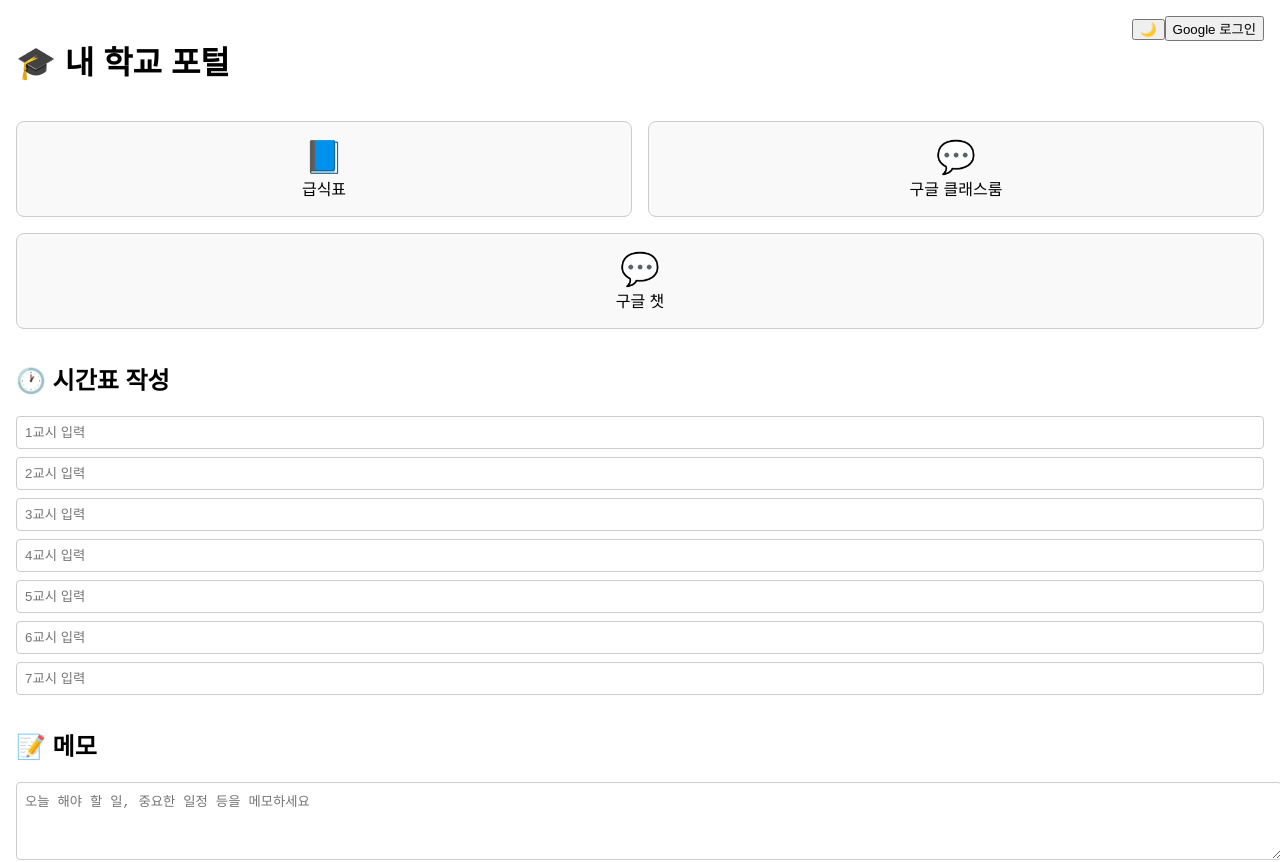
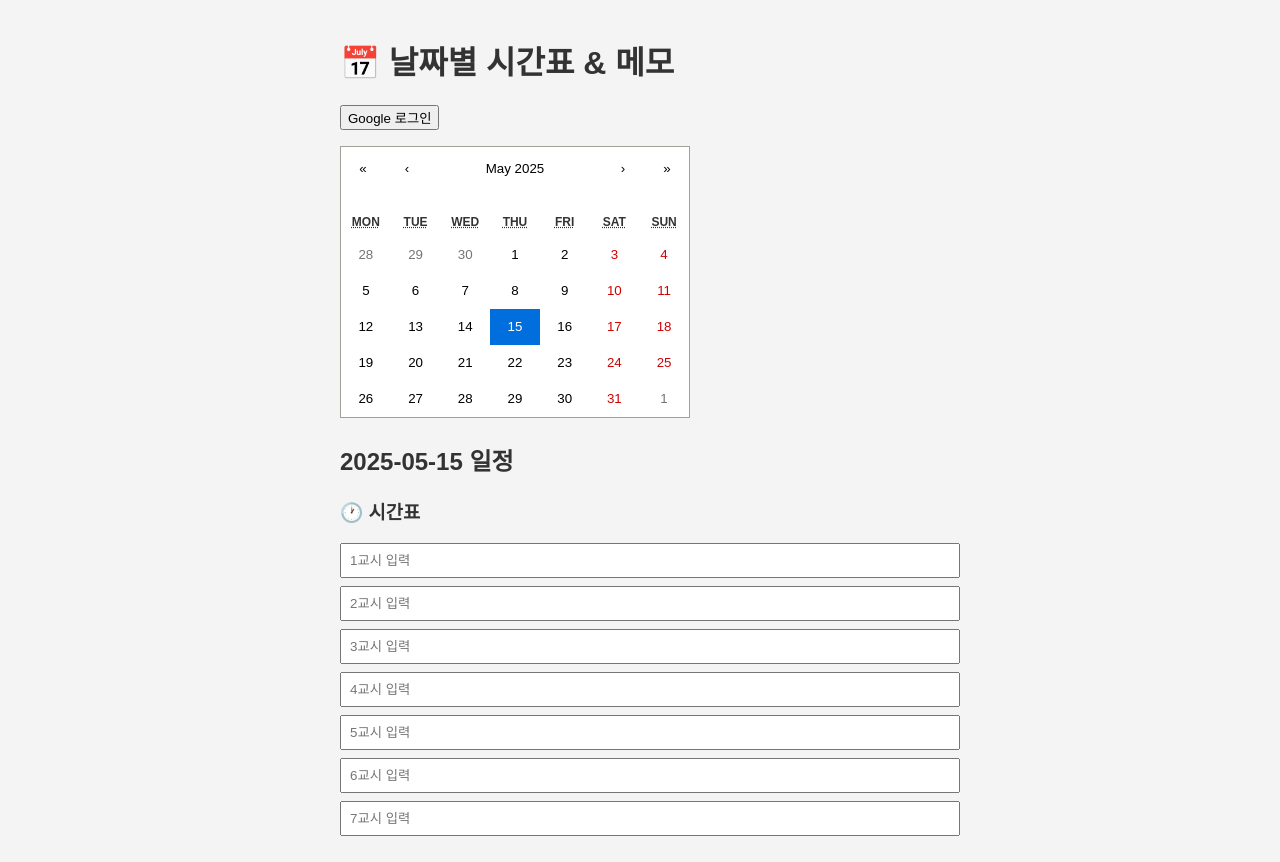
Before and after one commit to Conlin080110/final, a React (Create React App) app: page / in a window 1280 px wide. Shown: the top 862 px of the page. Built offline with nearby package versions, Linux system fonts and the light colour scheme.

Commit message:
Add files via upload

```diff
--- a/package.json
+++ b/package.json
@@ -1,12 +1,13 @@
 {
-  "name": "school-portal-7period",
+  "name": "school-portal-calendar",
   "version": "1.0.0",
   "private": true,
   "dependencies": {
     "firebase": "^9.0.0",
     "react": "^18.2.0",
     "react-dom": "^18.2.0",
-    "react-scripts": "5.0.1"
+    "react-scripts": "5.0.1",
+    "react-calendar": "^3.8.0"
   },
   "scripts": {
     "start": "react-scripts start",
--- a/public/index.html
+++ b/public/index.html
@@ -1,10 +1,10 @@
 
 <!DOCTYPE html>
-<html lang="en">
+<html lang="ko">
   <head>
     <meta charset="UTF-8" />
     <meta name="viewport" content="width=device-width, initial-scale=1.0"/>
-  <title>School Portal</title>
+    <title>School Portal Calendar</title>
   </head>
   <body>
     <div id="root"></div>
--- a/src/App.jsx
+++ b/src/App.jsx
@@ -1,127 +1,110 @@
 
-import { useState, useEffect } from "react";
+import { useEffect, useState } from "react";
+import Calendar from "react-calendar";
+import 'react-calendar/dist/Calendar.css';
 import {
   auth, db, provider, signInWithPopup, signOut, doc, getDoc, setDoc
 } from "./firebase";
 
 export default function App() {
   const [user, setUser] = useState(null);
+  const [selectedDate, setSelectedDate] = useState(new Date());
   const [note, setNote] = useState("");
   const [timetable, setTimetable] = useState(Array(7).fill(""));
-  const [darkMode, setDarkMode] = useState(false);
 
-  useEffect(() => {
-    const storedNote = localStorage.getItem("note");
-    const storedTimetable = JSON.parse(localStorage.getItem("timetable") || "[]");
-    setNote(storedNote || "");
-    setTimetable(storedTimetable.length === 7 ? storedTimetable : Array(7).fill(""));
-  }, []);
+  const formatDate = (date) =>
+    date.toISOString().split("T")[0]; // yyyy-mm-dd
 
-  useEffect(() => {
-    localStorage.setItem("note", note);
-  }, [note]);
+  const loadData = async (date) => {
+    if (!user) return;
+    const key = formatDate(date);
+    const ref = doc(db, "users", user.uid, "calendar", key);
+    const snap = await getDoc(ref);
+    if (snap.exists()) {
+      const data = snap.data();
+      setNote(data.note || "");
+      setTimetable(data.timetable || Array(7).fill(""));
+    } else {
+      setNote("");
+      setTimetable(Array(7).fill(""));
+    }
+  };
 
-  useEffect(() => {
-    localStorage.setItem("timetable", JSON.stringify(timetable));
-  }, [timetable]);
+  const saveData = async () => {
+    if (!user) return;
+    const key = formatDate(selectedDate);
+    const ref = doc(db, "users", user.uid, "calendar", key);
+    await setDoc(ref, {
+      note,
+      timetable
+    });
+    alert("✅ 저장되었습니다!");
+  };
 
   const handleLogin = async () => {
-    try {
     const result = await signInWithPopup(auth, provider);
     setUser(result.user);
-      const userDoc = await getDoc(doc(db, "users", result.user.uid));
-      if (userDoc.exists()) {
-        const data = userDoc.data();
-        setNote(data.note || "");
-        setTimetable(data.timetable || Array(7).fill(""));
-      }
-    } catch (err) {
-      alert("로그인 실패: 팝업 차단을 해제했는지 확인해주세요.");
-    }
+    loadData(selectedDate);
   };
 
   const handleLogout = async () => {
     await signOut(auth);
     setUser(null);
+    setNote("");
+    setTimetable(Array(7).fill(""));
   };
 
-  const saveToCloud = async () => {
-    if (!user) return;
-    await setDoc(doc(db, "users", user.uid), {
-      note,
-      timetable
-    });
-    alert("☁️ 클라우드에 저장 완료!");
+  const onDateChange = (date) => {
+    setSelectedDate(date);
+    loadData(date);
   };
 
+  useEffect(() => {
+    if (user) loadData(selectedDate);
+  }, [user]);
+
   return (
-    <div style={{
-      backgroundColor: darkMode ? '#1a1a1a' : '#ffffff',
-      color: darkMode ? '#ffffff' : '#000000',
-      minHeight: '100vh',
-      padding: '1rem'
-    }}>
-      <div style={{ display: 'flex', justifyContent: 'space-between', marginBottom: '1rem' }}>
-        <h1>🎓 내 학교 포털</h1>
-        <div>
-          <button onClick={() => setDarkMode(!darkMode)}>{darkMode ? "☀️" : "🌙"}</button>
+    <div style={{ padding: "1rem", maxWidth: "600px", margin: "0 auto" }}>
+      <h1>📅 날짜별 시간표 & 메모</h1>
+      <div style={{ marginBottom: "1rem" }}>
         {user ? (
           <button onClick={handleLogout}>로그아웃</button>
         ) : (
           <button onClick={handleLogin}>Google 로그인</button>
         )}
       </div>
-      </div>
 
-      <div style={{ display: 'flex', flexWrap: 'wrap', gap: '1rem', marginBottom: '2rem' }}>
-        {[
-          { name: "급식표", url: "https://school.koreacharts.com/school/meals/B000023143/contents.html", icon: "📘" },
-          { name: "구글 클래스룸", url: "http://classroom.google.com/?pli=1", icon: "💬" },
-          { name: "구글 챗", url: "https://mail.google.com/chat/u/0/#chat/home", icon: "💬" },
-        ].map((link, idx) => (
-          <a key={idx} href={link.url} target="_blank" rel="noopener noreferrer" style={{
-            textDecoration: 'none',
-            border: '1px solid #ccc',
-            borderRadius: '8px',
-            padding: '1rem',
-            flex: '1 0 30%',
-            textAlign: 'center',
-            backgroundColor: darkMode ? '#333' : '#f9f9f9',
-            color: darkMode ? '#fff' : '#000'
-          }}>
-            <div style={{ fontSize: '2rem' }}>{link.icon}</div>
-            <div>{link.name}</div>
-          </a>
-        ))}
-      </div>
+      <Calendar value={selectedDate} onChange={onDateChange} />
 
-      <h2>🕐 시간표 작성</h2>
-      <div style={{ display: 'grid', gap: '0.5rem', marginBottom: '2rem' }}>
+      <h2 style={{ marginTop: "1.5rem" }}>
+        {formatDate(selectedDate)} 일정
+      </h2>
+
+      <h3>🕐 시간표</h3>
       {timetable.map((item, i) => (
         <input
           key={i}
           value={item}
           onChange={(e) => {
-              const updated = [...timetable];
-              updated[i] = e.target.value;
-              setTimetable(updated);
+            const copy = [...timetable];
+            copy[i] = e.target.value;
+            setTimetable(copy);
           }}
           placeholder={`${i + 1}교시 입력`}
-            style={{ padding: '0.5rem', borderRadius: '4px', border: '1px solid #ccc' }}
+          style={{ width: "100%", marginBottom: "0.5rem", padding: "0.5rem" }}
         />
       ))}
-      </div>
 
-      <h2>📝 메모</h2>
+      <h3>📝 메모</h3>
       <textarea
-        rows={4}
         value={note}
         onChange={(e) => setNote(e.target.value)}
-        placeholder="오늘 해야 할 일, 중요한 일정 등을 메모하세요"
-        style={{ width: '100%', padding: '0.5rem', borderRadius: '4px', border: '1px solid #ccc', marginBottom: '1rem' }}
+        rows={4}
+        style={{ width: "100%", marginBottom: "1rem", padding: "0.5rem" }}
+        placeholder="할 일, 준비물 등 메모"
       />
 
-      {user && <button onClick={saveToCloud}>☁️ 클라우드에 저장</button>}
+      {user && <button onClick={saveData}>☁️ 저장하기</button>}
     </div>
   );
 }
--- a/src/index.css
+++ b/src/index.css
@@ -1 +1,7 @@
-body { margin: 0; font-family: sans-serif; background: #f0f0f0; }
+
+body {
+  margin: 0;
+  font-family: sans-serif;
+  background: #f4f4f4;
+  color: #333;
+}
```
Lines whose indentation alone changed are shown as unchanged.
